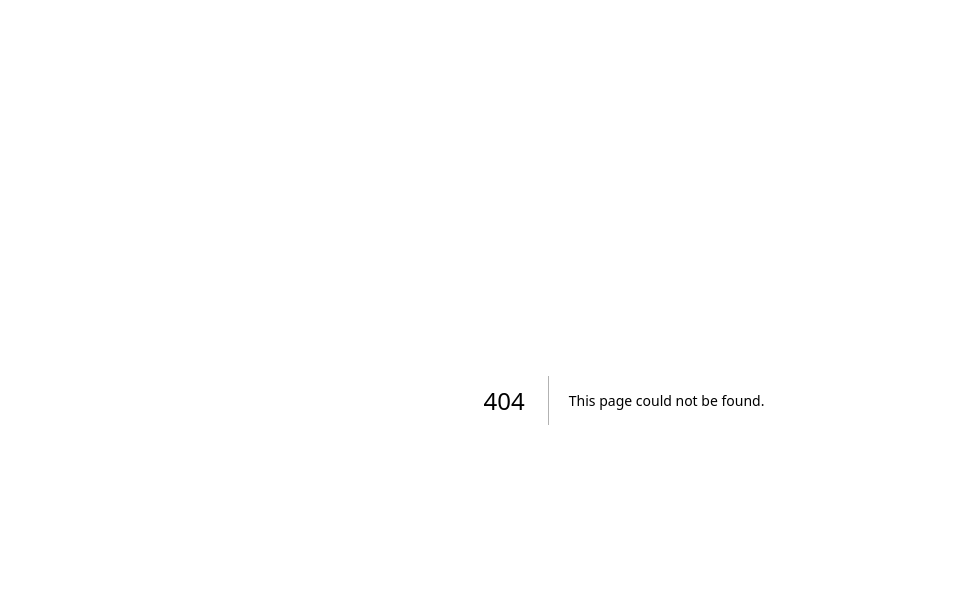
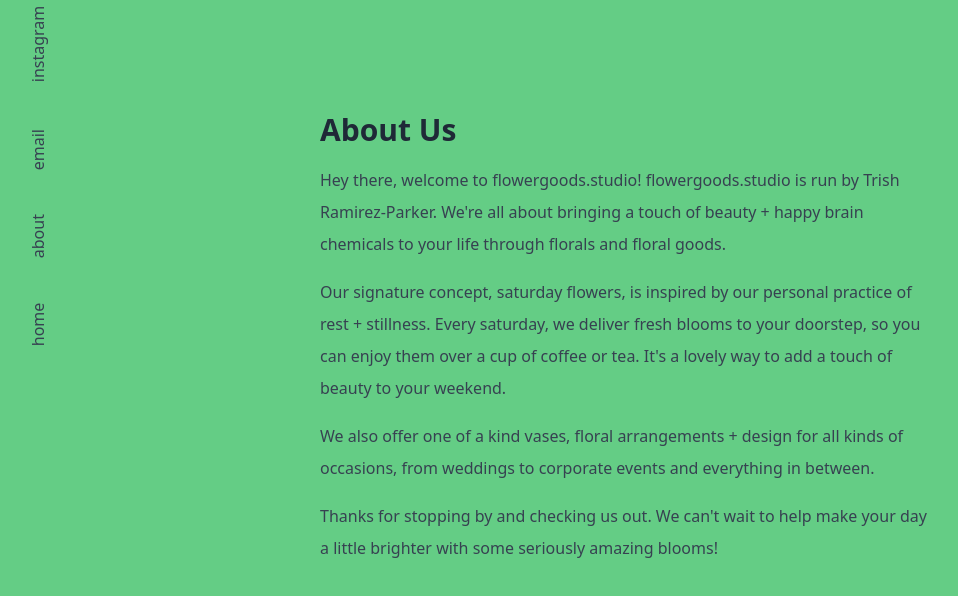
Before and after one commit to samuelaparker/flowergoods-studio, a Next.js app: page /About in a window 1280 px wide. Before the commit this address had no page. Shown: the top 596 px of the page, without its empty margins (16-974 px from the left). Built offline with nearby package versions, Linux system fonts and the light colour scheme.

Commit message:
Add Layout component and Nav

```diff
--- /dev/null
+++ b/components/Nav.tsx
@@ -0,0 +1,43 @@
+import React from "react";
+import Link from "next/link";
+
+interface Props {}
+
+const SidebarNav: React.FC<Props> = () => {
+  return (
+    <nav className="fixed inset-y-0 left-0 flex flex-col justify-between h-full py-">
+      <div className="flex flex-col">
+        <Link
+          href={"/"}
+          key="instagram"
+          className="px-4 py-8 text-gray-700 transform -rotate-90"
+        >
+          instagram
+        </Link>
+        <Link
+          href={"/"}
+          key="email"
+          className="px-4 py-8 text-gray-700 transform -rotate-90"
+        >
+          email
+        </Link>
+        <Link
+          href={"/About"}
+          key="About"
+          className="px-4 py-8 text-gray-700 transform -rotate-90"
+        >
+          about
+        </Link>
+        <Link
+          href={"/"}
+          key="Home"
+          className="px-4 py-8 text-gray-700 transform -rotate-90"
+        >
+          home
+        </Link>
+      </div>
+    </nav>
+  );
+};
+
+export default SidebarNav;
--- /dev/null
+++ b/components/shared/Layout.tsx
@@ -0,0 +1,20 @@
+import Nav from "../../components/Nav";
+import Head from "next/head";
+
+export interface LayoutProps {
+  children: React.ReactNode;
+  pageTitle?: string;
+  bgColor?: string;
+}
+
+export default function Layout({ children, bgColor, pageTitle }: LayoutProps) {
+  return (
+    <div className={`flex min-h-screen flex-col text-black bg-${bgColor}`}>
+      <Head>
+        <title>{pageTitle}</title>
+      </Head>
+      <Nav />
+      <div className="mt-20 flex-grow px-4 md:px-16 lg:px-32">{children} </div>
+    </div>
+  );
+}
--- /dev/null
+++ b/pages/About.tsx
@@ -0,0 +1,34 @@
+import React from "react";
+import Layout from "@/components/shared/Layout";
+
+const About: React.FC = () => {
+  return (
+    <Layout bgColor="brand-pink" pageTitle="About">
+      <div className="max-w-2xl mx-auto py-8 px-4 sm:px-6 lg:px-8">
+        <h1 className="text-3xl font-bold text-gray-800 mb-4">About Us</h1>
+        <p className="text-gray-700 leading-loose">
+          Hey there, welcome to flowergoods.studio! flowergoods.studio is run by
+          Trish Ramirez-Parker. We&apos;re all about bringing a touch of beauty
+          + happy brain chemicals to your life through florals and floral goods.
+        </p>
+        <p className="text-gray-700 leading-loose mt-4">
+          Our signature concept, saturday flowers, is inspired by our personal
+          practice of rest + stillness. Every saturday, we deliver fresh blooms
+          to your doorstep, so you can enjoy them over a cup of coffee or tea.
+          It&apos;s a lovely way to add a touch of beauty to your weekend.
+        </p>
+        <p className="text-gray-700 leading-loose mt-4">
+          We also offer one of a kind vases, floral arrangements + design for
+          all kinds of occasions, from weddings to corporate events and
+          everything in between.
+        </p>
+        <p className="text-gray-700 leading-loose mt-4">
+          Thanks for stopping by and checking us out. We can&apos;t wait to help
+          make your day a little brighter with some seriously amazing blooms!
+        </p>
+      </div>
+    </Layout>
+  );
+};
+
+export default About;
--- a/pages/index.tsx
+++ b/pages/index.tsx
@@ -1,121 +1,18 @@
 import Image from "next/image";
 import { Inter } from "next/font/google";
 import Video from "../components/Video";
+import Layout from "../components/shared/Layout";
 
 const inter = Inter({ subsets: ["latin"] });
 
 export default function Home() {
   return (
-    <main
-      className={`flex min-h-screen flex-col items-center justify-between p-24 ${inter.className}`}
-    >
-      THIS IS FLOWERGOODS.STUDIO!
-      <Video src="/video-output-2AC520AF-5EFD-4D28-AF00-C9FC63E4E535.mp4" />
-      {/* <div className="z-10 w-full max-w-5xl items-center justify-between font-mono text-sm lg:flex">
-        <p className="fixed left-0 top-0 flex w-full justify-center border-b border-gray-300 bg-gradient-to-b from-zinc-200 pb-6 pt-8 backdrop-blur-2xl dark:border-neutral-800 dark:bg-zinc-800/30 dark:from-inherit lg:static lg:w-auto  lg:rounded-xl lg:border lg:bg-gray-200 lg:p-4 lg:dark:bg-zinc-800/30">
-          Get started by editing&nbsp;
-          <code className="font-mono font-bold">pages/index.tsx</code>
-        </p>
-        <div className="fixed bottom-0 left-0 flex h-48 w-full items-end justify-center bg-gradient-to-t from-white via-white dark:from-black dark:via-black lg:static lg:h-auto lg:w-auto lg:bg-none">
-          <a
-            className="pointer-events-none flex place-items-center gap-2 p-8 lg:pointer-events-auto lg:p-0"
-            href="https://vercel.com?utm_source=create-next-app&utm_medium=default-template-tw&utm_campaign=create-next-app"
-            target="_blank"
-            rel="noopener noreferrer"
-          >
-            By{' '}
-            <Image
-              src="/vercel.svg"
-              alt="Vercel Logo"
-              className="dark:invert"
-              width={100}
-              height={24}
-              priority
-            />
-          </a>
-        </div>
-      </div>
-
-      <div className="relative flex place-items-center before:absolute before:h-[300px] before:w-[480px] before:-translate-x-1/2 before:rounded-full before:bg-gradient-radial before:from-white before:to-transparent before:blur-2xl before:content-[''] after:absolute after:-z-20 after:h-[180px] after:w-[240px] after:translate-x-1/3 after:bg-gradient-conic after:from-sky-200 after:via-blue-200 after:blur-2xl after:content-[''] before:dark:bg-gradient-to-br before:dark:from-transparent before:dark:to-blue-700/10 after:dark:from-sky-900 after:dark:via-[#0141ff]/40 before:lg:h-[360px]">
-        <Image
-          className="relative dark:drop-shadow-[0_0_0.3rem_#ffffff70] dark:invert"
-          src="/next.svg"
-          alt="Next.js Logo"
-          width={180}
-          height={37}
-          priority
-        />
-      </div>
-
-      <div className="mb-32 grid text-center lg:mb-0 lg:grid-cols-4 lg:text-left">
-        <a
-          href="https://nextjs.org/docs?utm_source=create-next-app&utm_medium=default-template-tw&utm_campaign=create-next-app"
-          className="group rounded-lg border border-transparent px-5 py-4 transition-colors hover:border-gray-300 hover:bg-gray-100 hover:dark:border-neutral-700 hover:dark:bg-neutral-800/30"
-          target="_blank"
-          rel="noopener noreferrer"
-        >
-          <h2 className={`mb-3 text-2xl font-semibold`}>
-            Docs{' '}
-            <span className="inline-block transition-transform group-hover:translate-x-1 motion-reduce:transform-none">
-              -&gt;
-            </span>
-          </h2>
-          <p className={`m-0 max-w-[30ch] text-sm opacity-50`}>
-            Find in-depth information about Next.js features and API.
-          </p>
-        </a>
-
-        <a
-          href="https://nextjs.org/learn?utm_source=create-next-app&utm_medium=default-template-tw&utm_campaign=create-next-app"
-          className="group rounded-lg border border-transparent px-5 py-4 transition-colors hover:border-gray-300 hover:bg-gray-100 hover:dark:border-neutral-700 hover:dark:bg-neutral-800/30"
-          target="_blank"
-          rel="noopener noreferrer"
-        >
-          <h2 className={`mb-3 text-2xl font-semibold`}>
-            Learn{' '}
-            <span className="inline-block transition-transform group-hover:translate-x-1 motion-reduce:transform-none">
-              -&gt;
-            </span>
-          </h2>
-          <p className={`m-0 max-w-[30ch] text-sm opacity-50`}>
-            Learn about Next.js in an interactive course with&nbsp;quizzes!
-          </p>
-        </a>
-
-        <a
-          href="https://vercel.com/templates?framework=next.js&utm_source=create-next-app&utm_medium=default-template-tw&utm_campaign=create-next-app"
-          className="group rounded-lg border border-transparent px-5 py-4 transition-colors hover:border-gray-300 hover:bg-gray-100 hover:dark:border-neutral-700 hover:dark:bg-neutral-800/30"
-          target="_blank"
-          rel="noopener noreferrer"
-        >
-          <h2 className={`mb-3 text-2xl font-semibold`}>
-            Templates{' '}
-            <span className="inline-block transition-transform group-hover:translate-x-1 motion-reduce:transform-none">
-              -&gt;
-            </span>
-          </h2>
-          <p className={`m-0 max-w-[30ch] text-sm opacity-50`}>
-            Discover and deploy boilerplate example Next.js&nbsp;projects.
-          </p>
-        </a>
-
-        <a
-          href="https://vercel.com/new?utm_source=create-next-app&utm_medium=default-template-tw&utm_campaign=create-next-app"
-          className="group rounded-lg border border-transparent px-5 py-4 transition-colors hover:border-gray-300 hover:bg-gray-100 hover:dark:border-neutral-700 hover:dark:bg-neutral-800/30"
-          target="_blank"
-          rel="noopener noreferrer"
-        >
-          <h2 className={`mb-3 text-2xl font-semibold`}>
-            Deploy{' '}
-            <span className="inline-block transition-transform group-hover:translate-x-1 motion-reduce:transform-none">
-              -&gt;
-            </span>
-          </h2>
-          <p className={`m-0 max-w-[30ch] text-sm opacity-50`}>
-            Instantly deploy your Next.js site to a shareable URL with Vercel.
-          </p>
-        </a>
-      </div> */}
-    </main>
+    <Layout pageTitle="Home Page">
+      <main
+        className={`flex min-h-screen flex-col items-center justify-between p-24 ${inter.className}`}
+      >
+        <Video src="/video-output-2AC520AF-5EFD-4D28-AF00-C9FC63E4E535.mp4" />
+      </main>
+    </Layout>
   );
 }
--- a/styles/globals.css
+++ b/styles/globals.css
@@ -6,6 +6,7 @@
   --foreground-rgb: 0, 0, 0;
   --background-start-rgb: 214, 219, 220;
   --background-end-rgb: 255, 255, 255;
+  --brand-background: #64cd85;
 }
 
 @media (prefers-color-scheme: dark) {
@@ -18,10 +19,5 @@
 
 body {
   color: rgb(var(--foreground-rgb));
-  background: linear-gradient(
-      to bottom,
-      transparent,
-      rgb(var(--background-end-rgb))
-    )
-    rgb(var(--background-start-rgb));
+  background: var(--brand-background);
 }
--- a/tailwind.config.js
+++ b/tailwind.config.js
@@ -1,18 +1,26 @@
 /** @type {import('tailwindcss').Config} */
 module.exports = {
   content: [
-    './pages/**/*.{js,ts,jsx,tsx,mdx}',
-    './components/**/*.{js,ts,jsx,tsx,mdx}',
-    './app/**/*.{js,ts,jsx,tsx,mdx}',
+    "./pages/**/*.{js,ts,jsx,tsx,mdx}",
+    "./components/**/*.{js,ts,jsx,tsx,mdx}",
+    "./app/**/*.{js,ts,jsx,tsx,mdx}",
   ],
   theme: {
     extend: {
       backgroundImage: {
-        'gradient-radial': 'radial-gradient(var(--tw-gradient-stops))',
-        'gradient-conic':
-          'conic-gradient(from 180deg at 50% 50%, var(--tw-gradient-stops))',
+        "gradient-radial": "radial-gradient(var(--tw-gradient-stops))",
+        "gradient-conic":
+          "conic-gradient(from 180deg at 50% 50%, var(--tw-gradient-stops))",
+      },
+      colors: {
+        "brand-green": "#64cd85",
+        "brand-light-blue": "#4fc8dc",
+        "brand-dark-blue": "#3777a8",
+        "brand-orange": "#df8e65",
+        "brand-pink": "#ba5a87",
+        "brand-purple": "#a359a0",
       },
     },
   },
   plugins: [],
-}
+};
```
Also changed, not shown: public/hartt-school.jpg (deleted).
